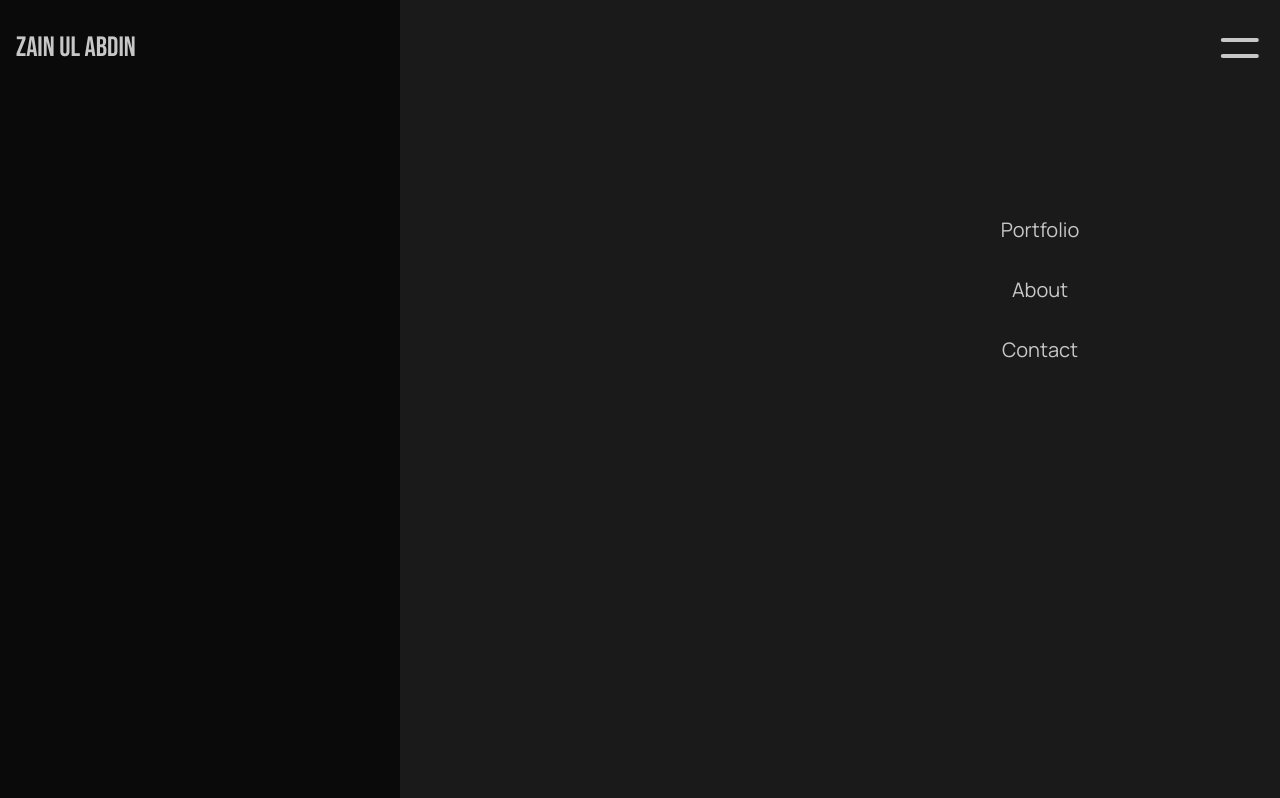
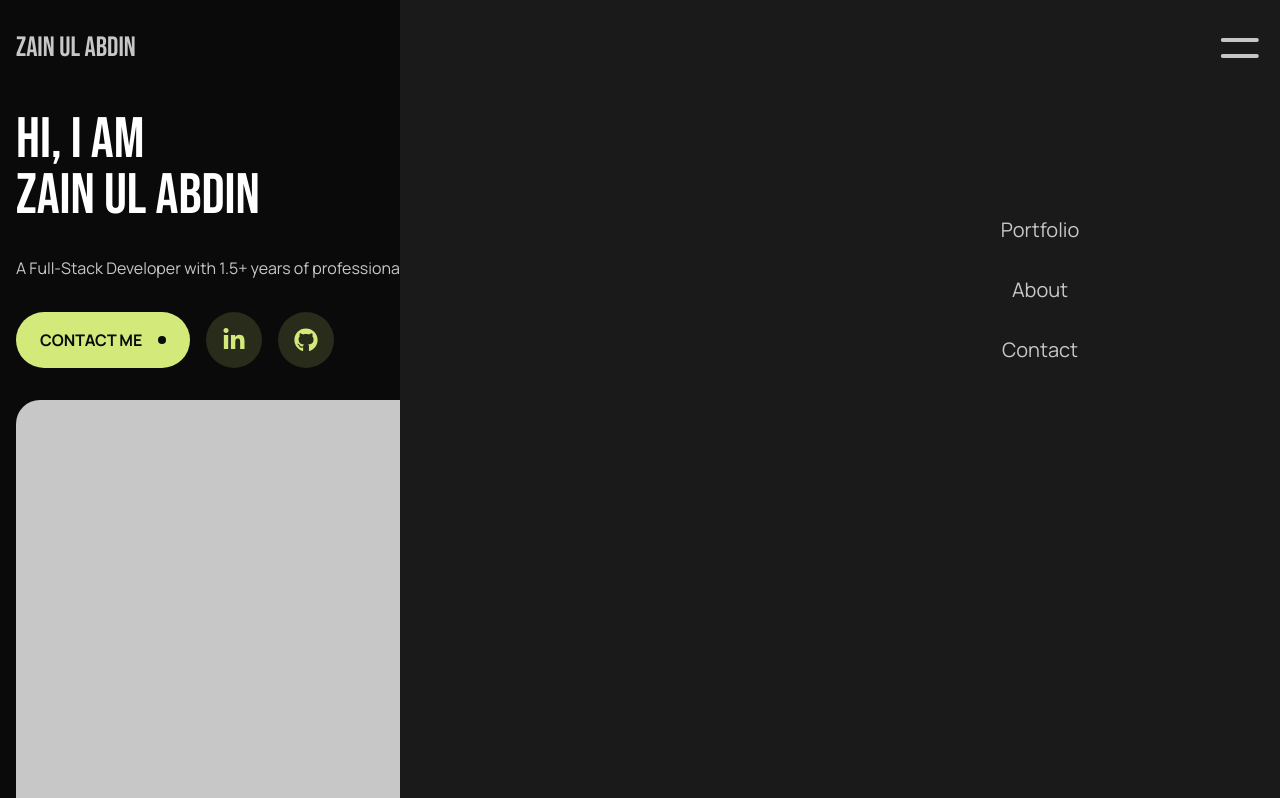
Before and after one commit to Zain-Khoso/Zain-Khoso, a Next.js app: page / in a window 1280 px wide. Shown: the top 798 px of the page. Built offline with nearby package versions, Linux system fonts and the light colour scheme.

Commit message:
update: Hero Section

```diff
--- a/package.json
+++ b/package.json
@@ -14,6 +14,7 @@
     "next": "15.5.4",
     "react": "19.1.0",
     "react-dom": "19.1.0",
+    "react-icons": "^5.5.0",
     "tailwind-merge": "^3.3.1"
   },
   "devDependencies": {
--- a/src/app/layout.tsx
+++ b/src/app/layout.tsx
@@ -33,7 +33,8 @@ export default function RootLayout({ children }: Readonly<ChildrenProp>) {
     <html lang="en">
       <body className={`${Font_Bebas.variable} ${Font_Manrope.variable} antialiased`}>
         <Navbar />
-        {children}
+
+        <main className="my-4 space-y-8 px-4">{children}</main>
       </body>
     </html>
   );
--- a/src/app/page.tsx
+++ b/src/app/page.tsx
@@ -1,4 +1,53 @@
+// Lib Imports.
+import Image from 'next/image';
+
+// Assets.
+import { FaArrowDown, FaGithub, FaLinkedinIn } from 'react-icons/fa';
+import ME from '@/assets/me.png';
+
+// Components.
+import { ButtonLink } from '@/components/button';
+import { H1, P } from '@/components/typography';
+
 // First page / Landing Page of the entire app.
 export default function LandingPage() {
-  return;
+  return (
+    <>
+      {/* Hero Section */}
+      <section className="border-secondary-dark flex flex-col gap-8 border-b-2 pb-12">
+        <article className="space-y-8">
+          <H1>
+            Hi, I am <br /> Zain Ul Abdin
+          </H1>
+
+          <P>
+            A Full-Stack Developer with 1.5+ years of professional experience based in Sukkur,
+            Pakistan.
+          </P>
+
+          <div className="flex flex-wrap items-center gap-4">
+            <ButtonLink href="/#contact" icon={FaArrowDown}>
+              Contact Me
+            </ButtonLink>
+            <ButtonLink
+              href="https://linkedin.com/in/zain-khoso"
+              target="_blank"
+              variant="icon"
+              icon={FaLinkedinIn}
+            ></ButtonLink>
+            <ButtonLink
+              href="https://github.com/Zain-Khoso"
+              target="_blank"
+              variant="icon"
+              icon={FaGithub}
+            ></ButtonLink>
+          </div>
+        </article>
+
+        <article className="bg-secondary-light relative aspect-[9/10] w-full rounded-3xl">
+          <Image alt="Zain Ul Abdin" src={ME} />
+        </article>
+      </section>
+    </>
+  );
 }
--- /dev/null
+++ b/src/components/button.tsx
@@ -0,0 +1,88 @@
+// Lib Imports.
+import Link from 'next/link';
+import { HTMLAttributeAnchorTarget } from 'react';
+
+// Utils.
+import { cn } from '@/utils';
+
+// Types.
+import { IconType } from 'react-icons';
+
+type CustomProps = {
+  variant?: 'default' | 'icon';
+  icon?: IconType;
+};
+type ButtonProps = React.HTMLAttributes<HTMLButtonElement> & CustomProps;
+type LinkProps = React.HTMLAttributes<HTMLAnchorElement> &
+  CustomProps & {
+    href: string;
+    target?: HTMLAttributeAnchorTarget;
+  };
+
+// Button component for the entire app.
+export function Button({
+  children,
+  variant = 'default',
+  className,
+  icon: Icon,
+  ...props
+}: ButtonProps) {
+  return (
+    <button
+      className={cn(
+        'group flex w-fit cursor-pointer items-center justify-center gap-4 rounded-full font-bold uppercase transition-all duration-300',
+        variant === 'default' && 'bg-primary text-primary-dark px-6 py-4',
+        variant === 'icon' && 'bg-primary/15 text-primary-dark aspect-square p-4',
+        className
+      )}
+      {...props}
+    >
+      {variant === 'default' ? (
+        <>
+          {children}{' '}
+          {Icon && (
+            <div className="bg-primary-dark aspect-square rounded-full p-1 transition-all duration-300">
+              <Icon className="fill-primary-light h-0 w-0 transition-all duration-300 group-hover:h-4 group-hover:w-4" />
+            </div>
+          )}
+        </>
+      ) : (
+        Icon && <Icon size={24} className="fill-primary" />
+      )}
+    </button>
+  );
+}
+
+// Button component for the entire app - Link Edition.
+export function ButtonLink({
+  children,
+  variant = 'default',
+  className,
+  icon: Icon,
+  ...props
+}: LinkProps) {
+  return (
+    <Link
+      className={cn(
+        'group flex w-fit cursor-pointer items-center justify-center gap-4 rounded-full font-bold uppercase transition-all duration-300',
+        variant === 'default' && 'bg-primary text-primary-dark px-6 py-4',
+        variant === 'icon' && 'bg-primary/15 text-primary-dark aspect-square p-4',
+        className
+      )}
+      {...props}
+    >
+      {variant === 'default' ? (
+        <>
+          {children}{' '}
+          {Icon && (
+            <div className="bg-primary-dark aspect-square rounded-full p-1 transition-all duration-300">
+              <Icon className="fill-primary-light h-0 w-0 transition-all duration-300 group-hover:h-4 group-hover:w-4" />
+            </div>
+          )}
+        </>
+      ) : (
+        Icon && <Icon size={24} className="fill-primary" />
+      )}
+    </Link>
+  );
+}
--- a/src/components/navbar/index.tsx
+++ b/src/components/navbar/index.tsx
@@ -1,5 +1,5 @@
 // Components.
-import H2 from '../typography';
+import { H2 } from '../typography';
 import HamburgerMenu from './HamburgerMenu';
 
 // This navbar is used for the entire app.
--- a/src/components/typography.tsx
+++ b/src/components/typography.tsx
@@ -3,11 +3,31 @@ import { cn } from '@/utils';
 
 // Types.
 type HeadingProps = React.HTMLAttributes<HTMLHeadingElement>;
+type ParagraphProps = React.HTMLAttributes<HTMLParagraphElement>;
 
-export default function H2({ children, className, ...props }: HeadingProps) {
+export function H1({ children, className, ...props }: HeadingProps) {
+  return (
+    <h1
+      className={cn('font-heading text-primary-light text-[57px] leading-14', className)}
+      {...props}
+    >
+      {children}
+    </h1>
+  );
+}
+
+export function H2({ children, className, ...props }: HeadingProps) {
   return (
     <h2 className={cn('font-heading text-[28px]', className)} {...props}>
       {children}
     </h2>
   );
 }
+
+export function P({ children, className, ...props }: ParagraphProps) {
+  return (
+    <p className={cn('text-justify leading-6', className)} {...props}>
+      {children}
+    </p>
+  );
+}
```
Also changed, not shown: src/assets/me.png (added), 1 other file (tests, documents, lock files or other folders).
